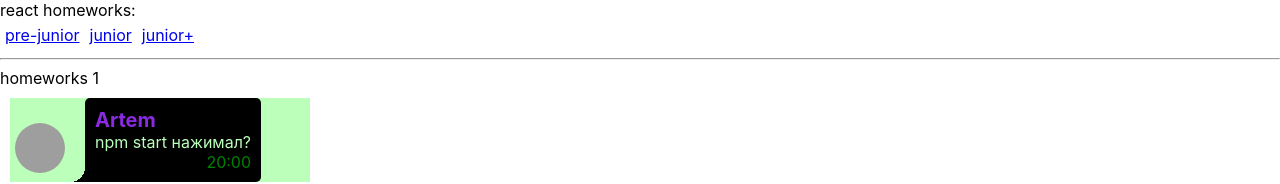
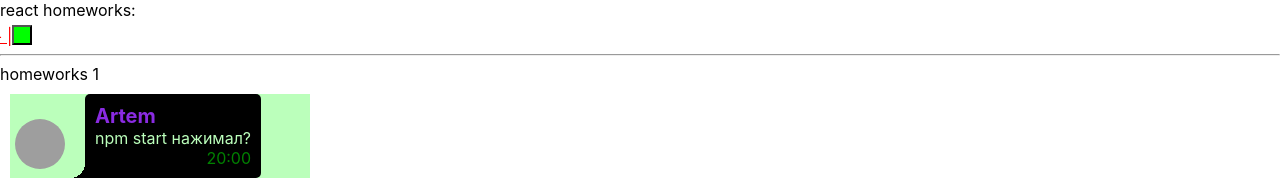
Before and after one commit to mitrich83/Tasks_from_Ignat, a React (Create React App) app: page /#/pre-junior in a window 1280 px wide. Shown: the top 184 px of the page. Built offline with nearby package versions, Linux system fonts and the light colour scheme; grey boxes are pictures that could not be loaded.

Commit message:
5 task added slide navlinks

```diff
--- a/package.json
+++ b/package.json
@@ -13,9 +13,13 @@
     "@types/react-router-dom": "^5.1.8",
     "@types/uuid": "^8.3.1",
     "react": "^17.0.2",
+    "react-css-transition": "^0.7.4",
     "react-dom": "^17.0.2",
     "react-router-dom": "^5.2.0",
     "react-scripts": "4.0.3",
+    "react-spring": "^9.2.4",
+    "react-transition-group": "^4.4.2",
+    "swiper": "^6.8.0",
     "typescript": "^4.1.2",
     "uuid": "^8.3.2",
     "web-vitals": "^1.0.1"
--- a/src/p2-homeworks/h5/HW5.tsx
+++ b/src/p2-homeworks/h5/HW5.tsx
@@ -1,21 +1,23 @@
-import React from 'react'
+import React, {useState} from 'react'
 import Header from './Header'
 import Routes from './Routes'
 import {HashRouter} from 'react-router-dom';
 
+
 function HW5() {
-    return (
-        <div>
 
-            <HashRouter>
+
+    let div = <div className="App">
+
+        <HashRouter>
 
             <Header/>
 
             <Routes/>
 
-            </HashRouter>
-        </div>
-    )
+        </HashRouter>
+    </div>;
+    return div
 }
 
 export default HW5
--- a/src/p2-homeworks/h5/Header.tsx
+++ b/src/p2-homeworks/h5/Header.tsx
@@ -2,14 +2,16 @@ import React from 'react'
 import {NavLink} from 'react-router-dom'
 import s from './pages/PreJunior.module.css'
 
+
 function Header() {
+
     return (
-        <div>
-            <div className={s.div}><NavLink to={'pre-junior'}>pre-junior</NavLink></div>
-            <div className={s.div}><NavLink to={'junior'}>junior</NavLink></div>
-            <div className={s.div}><NavLink to={'junior-plus'}>junior+</NavLink></div>
+        <div className={s.div}>
+            <NavLink className={s.preJunior}  to={'pre-junior'}>| pre-junior |</NavLink>
+            <NavLink className={s.junior} to={'junior'}> junior </NavLink>
+            <NavLink className={s.juniorPlus} to={'junior-plus'}>| junior+ |</NavLink>
+            <button className={s.button}></button>
         </div>
-
     )
 }
 
--- a/src/p2-homeworks/h5/pages/PreJunior.module.css
+++ b/src/p2-homeworks/h5/pages/PreJunior.module.css
@@ -1,5 +1,30 @@
 
 .div {
-    display: inline-block;
+    position: relative;
+    right: 210px;
     margin: 5px;
+    transition: transform 1s;
 }
+
+.div:hover {
+    transform-origin: -50px;
+    transform: translate(210px, 0);
+}
+
+.preJunior {
+    color: yellowgreen;
+}
+
+.junior {
+    color: blue;
+}
+
+.juniorPlus {
+    color: red;
+}
+
+.button {
+    width: 20px;
+    height: 20px;
+    background-color: lime;
+}
```
Also changed, not shown: 1 other file (tests, documents, lock files or other folders).
